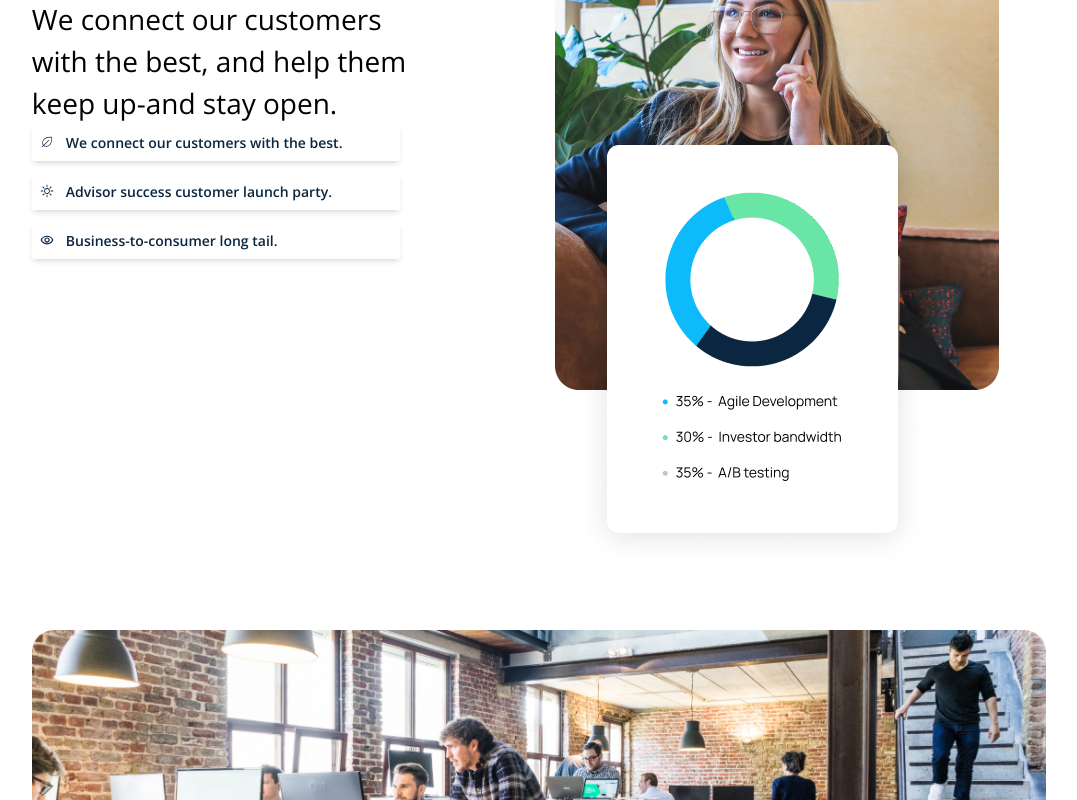
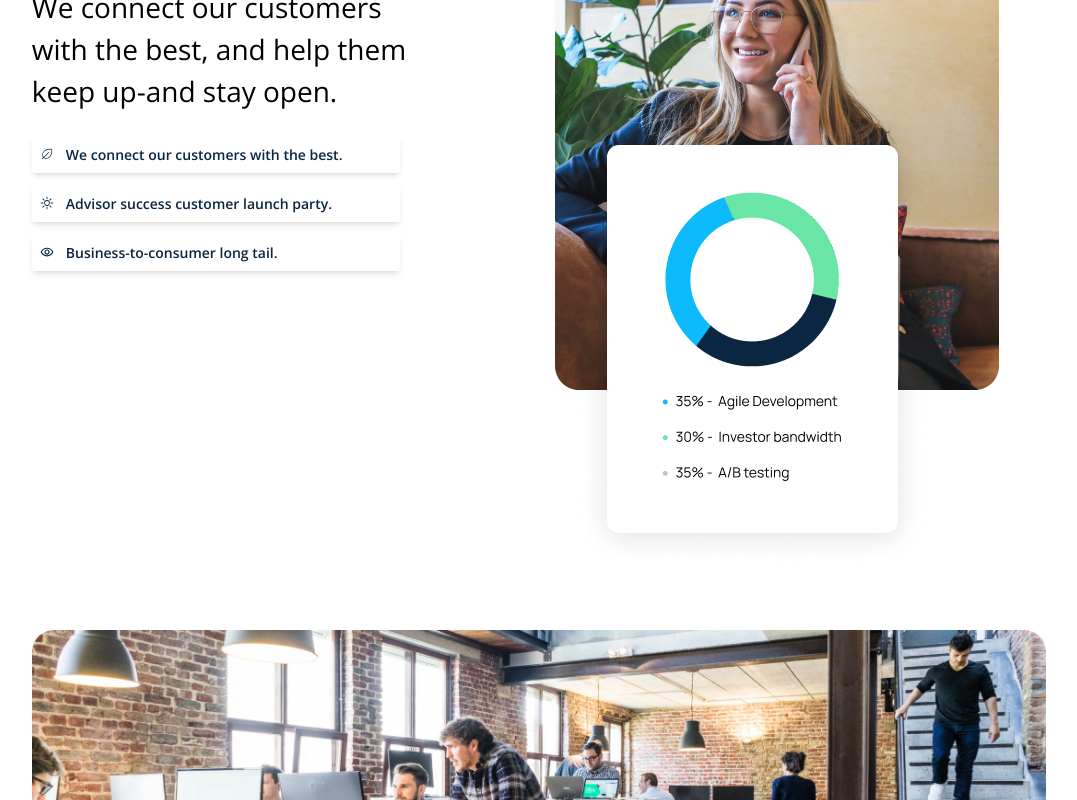
Before and after one commit to SkydiveTechHub/Tilspot-website, a React (Vite) app: page / in a window 1280 px wide. Shown: the part 2360-3160 px from the top of the page, without its empty margins (101-1178 px from the left). Built offline with nearby package versions, Linux system fonts and the light colour scheme.

Commit message:
updated commit

```diff
--- a/src/components/home/blog/index.tsx
+++ b/src/components/home/blog/index.tsx
@@ -55,7 +55,7 @@ export default Blog
 
 const BlogCard=({imgUrl, title, desc, date, author, authorImg}:BlogCardProps)=>{
     return(
-        <div>
+        <div data-aos="fade-up">
             <img className='w-full h-[220px]' src={imgUrl} alt="Card image" />
             <div className='h-[210px] relative'>
                 <div className='flex gap-3 items-center py-3'>
--- a/src/components/home/connect/index.tsx
+++ b/src/components/home/connect/index.tsx
@@ -48,7 +48,7 @@ const Connect = () => {
                 <div data-aos="fade-right" className='flex-1 '>
                     <TitleText style='text-center md:text-left md:text-[28px] text-left lg:w-[80%]' text='We connect our customers with the best, and help them keep up-and stay open.'/>
 
-                        <ul className='lg:w-[75%] space-y-3 mt-6 lg:mt-0'>
+                        <ul className='lg:w-[75%] space-y-3 mt-6'>
                             <CntBox>
                                 <PiLeafLight/>
                                  <span>We connect our customers with the best.</span>
--- a/src/components/home/services/index.tsx
+++ b/src/components/home/services/index.tsx
@@ -24,7 +24,7 @@ const Services: React.FC = () => {
                 <TitleText style='text-[18px] md:text-[32px] lg:w-[60%] text-center' text='Handshake infographic mass market crowdfunding iteration.'/>
             </div>
 
-            <div data-aos="fade-up">
+            <div>
                 <Swiper
                     spaceBetween={50}
                     slidesPerView={3}
@@ -84,7 +84,7 @@ export default Services
 
 const ServiceCard=({imgUrl, title, desc, linkUrl}:ServiceCardProps)=>{
     return(
-        <div className='space-y-2'>
+        <div data-aos="fade-up" className='space-y-2'>
             <img src={imgUrl} alt="Card image" />
             <div className='  pt-3'>
                 <TitleText style='text-[18px]' text={title}/>
```
